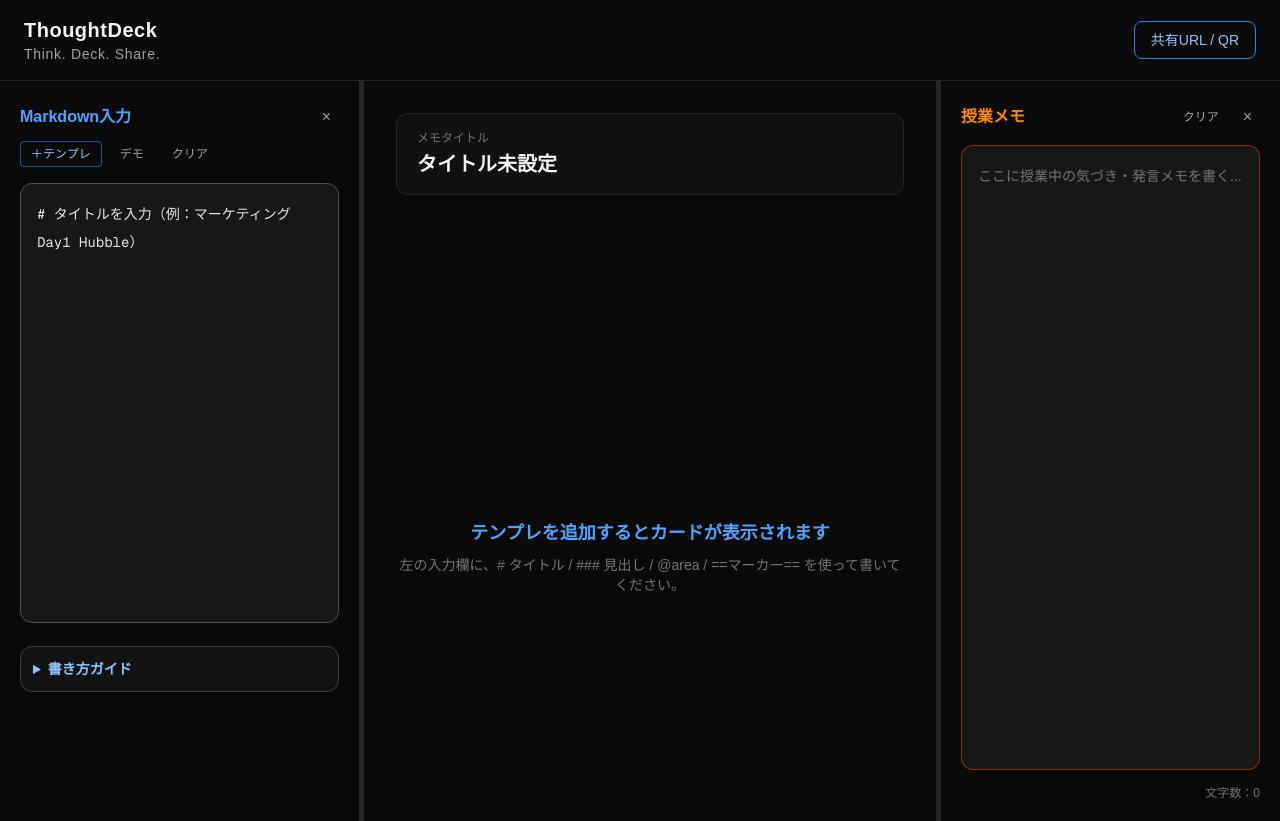
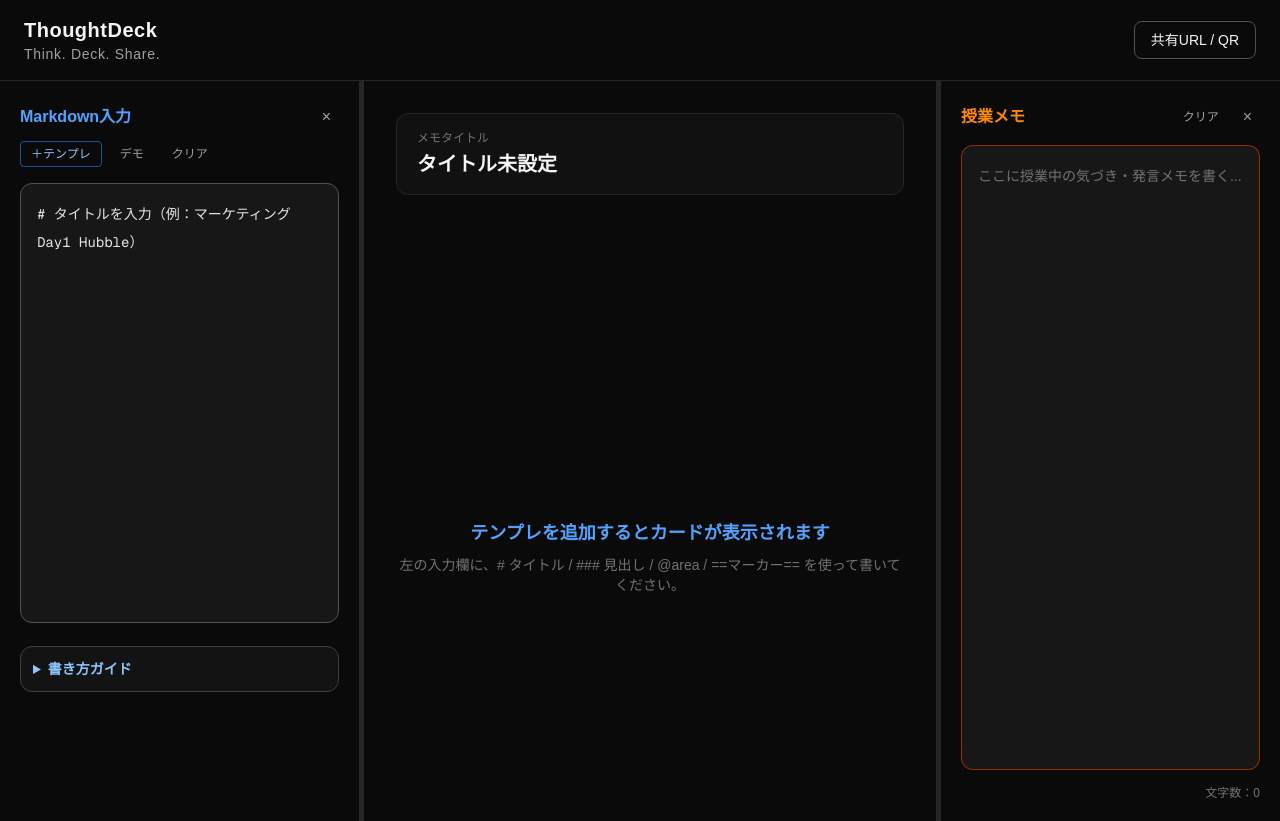
Before and after one commit to ozaki8300/globis-card-app, a Next.js app: page / in a window 1280 px wide. Built offline with nearby package versions, Linux system fonts and the light colour scheme.

Commit message:
ui: toggle share button color state

```diff
--- a/app/page.tsx
+++ b/app/page.tsx
@@ -486,7 +486,12 @@ export default function Home() {
         <div className="flex flex-wrap gap-3">
           <button
             onClick={toggleShare}
-            className="whitespace-nowrap rounded-lg border border-blue-500 px-4 py-2 text-sm text-blue-300 hover:bg-blue-500/10"
+            className={[
+              "whitespace-nowrap rounded-lg border px-4 py-2 text-sm transition",
+              showShare
+                ? "border-blue-500 bg-blue-500/10 text-blue-300"
+                : "border-neutral-600 text-neutral-100 hover:border-blue-500 hover:text-blue-300",
+            ].join(" ")}
           >
             {showShare ? "共有を閉じる" : "共有URL / QR"}
           </button>
```
